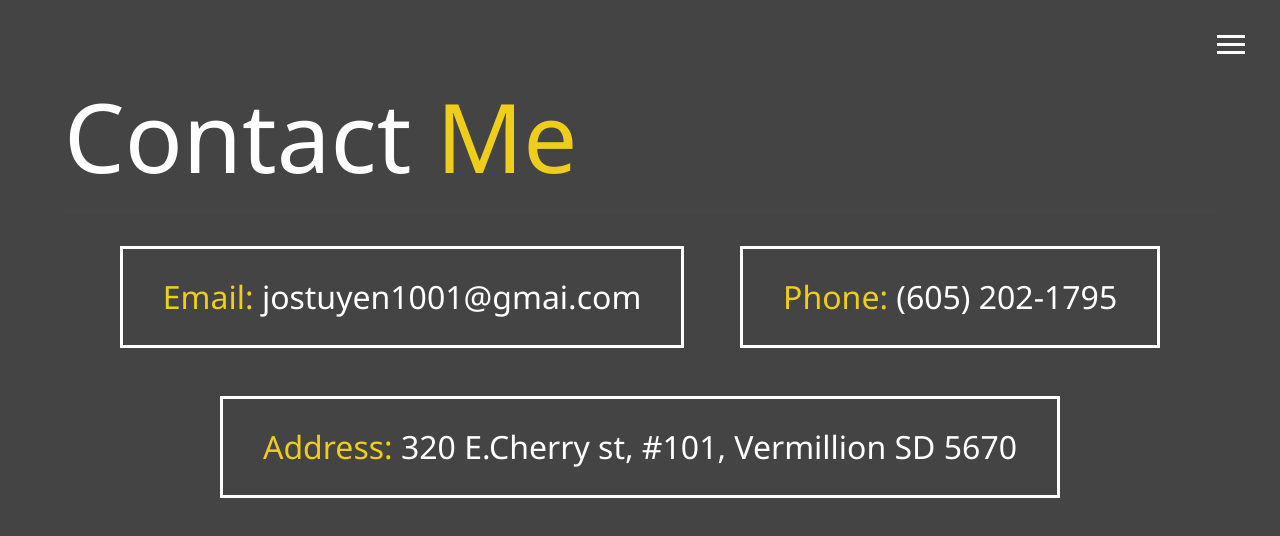
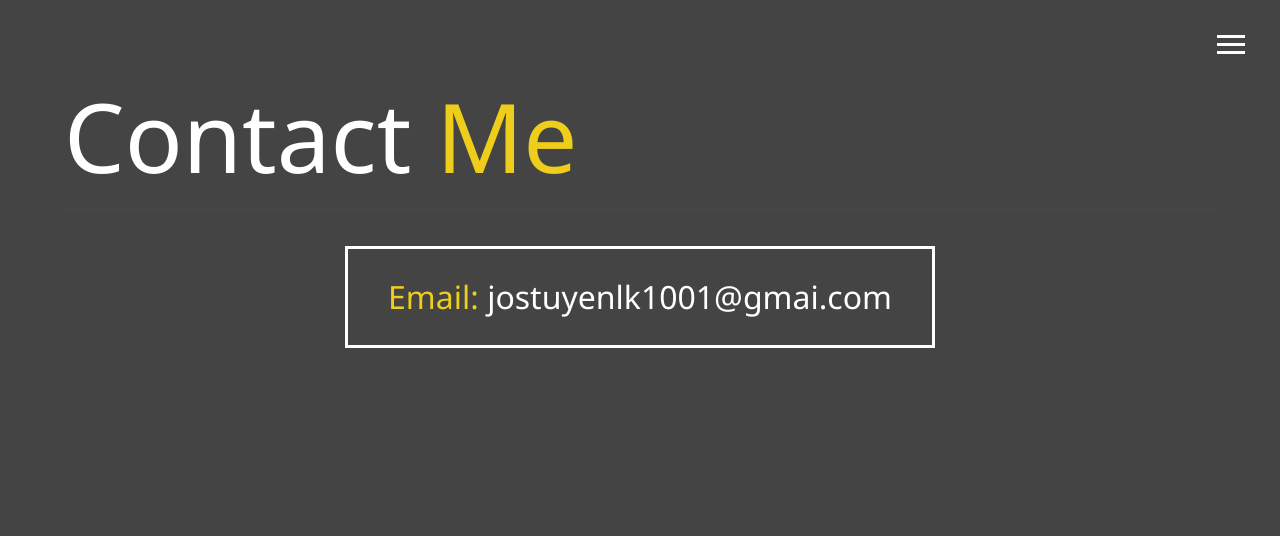
Before and after one commit to JosTuyen/Projects, a plain HTML site: page contact.html in a window 1280 px wide. Drawn offline with Linux system fonts and the light colour scheme.

Commit message:
Update contact.html
Update contact information

```diff
--- a/contact.html
+++ b/contact.html
@@ -59,13 +59,7 @@
     </h2>
     <div class="boxes">
       <div>
-        <span class="text-secondary">Email: </span> jostuyen1001@gmai.com
-      </div>
-      <div>
-        <span class="text-secondary">Phone: </span> (605) 202-1795
-      </div>
-      <div>
-        <span class="text-secondary">Address: </span> 320 E.Cherry st, #101, Vermillion SD 5670
+        <span class="text-secondary">Email: </span> jostuyenlk1001@gmai.com
       </div>
     </div>
   </main>
```
